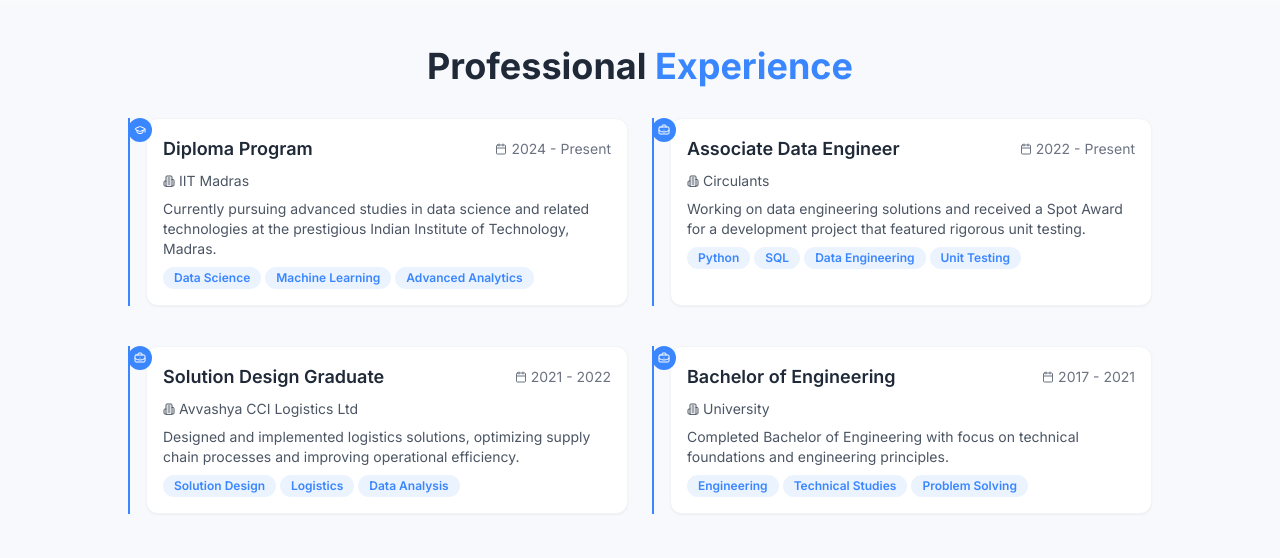
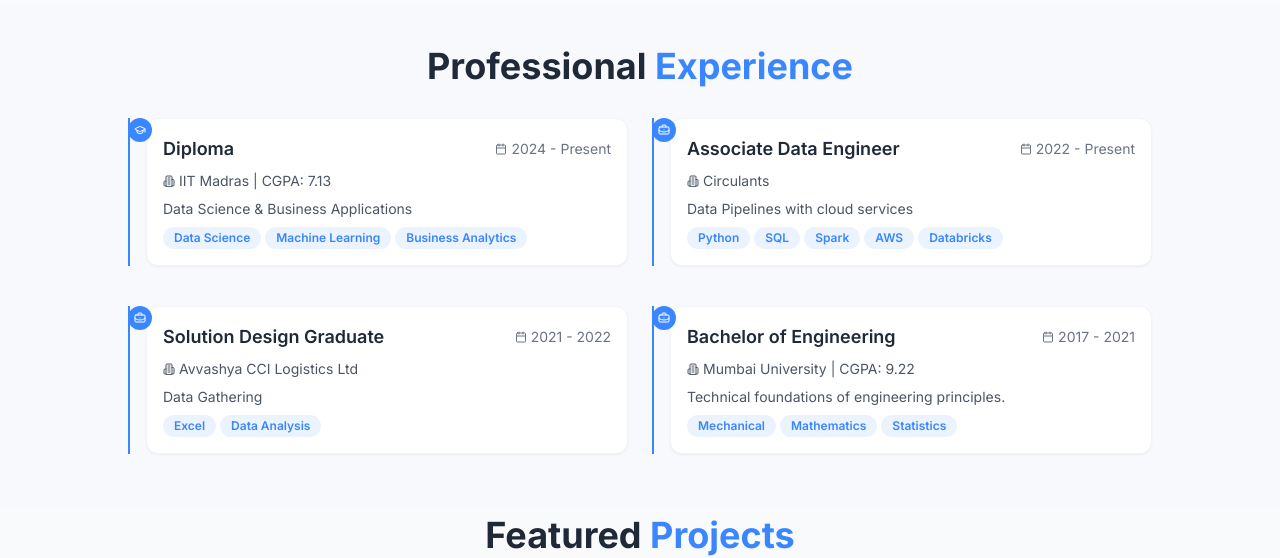
Before and after one commit to rap2rapesh/portfolio_website, a React (Vite) app: page / in a window 1280 px wide. Shown: the part 1340-1898 px from the top of the page. Built offline with nearby package versions, Linux system fonts and the light colour scheme.

Commit message:
Update ExperienceSection.tsx
Updated Experience details

```diff
--- a/src/components/ExperienceSection.tsx
+++ b/src/components/ExperienceSection.tsx
@@ -62,31 +62,31 @@ const ExperienceSection = () => {
   const experiences = [
     {
       year: "2024 - Present",
-      title: "Diploma Program",
-      company: "IIT Madras",
-      description: "Currently pursuing advanced studies in data science and related technologies at the prestigious Indian Institute of Technology, Madras.",
-      skills: ["Data Science", "Machine Learning", "Advanced Analytics"]
+      title: "Diploma",
+      company: "IIT Madras | CGPA: 7.13",
+      description: "Data Science & Business Applications",
+      skills: ["Data Science", "Machine Learning", "Business Analytics"]
     },
     {
       year: "2022 - Present",
       title: "Associate Data Engineer",
       company: "Circulants",
-      description: "Working on data engineering solutions and received a Spot Award for a development project that featured rigorous unit testing.",
-      skills: ["Python", "SQL", "Data Engineering", "Unit Testing"]
+      description: "Data Pipelines with cloud services",
+      skills: ["Python", "SQL", "Spark", "AWS", "Databricks"]
     },
     {
       year: "2021 - 2022",
       title: "Solution Design Graduate",
       company: "Avvashya CCI Logistics Ltd",
-      description: "Designed and implemented logistics solutions, optimizing supply chain processes and improving operational efficiency.",
-      skills: ["Solution Design", "Logistics", "Data Analysis"]
+      description: "Data Gathering",
+      skills: ["Excel", "Data Analysis"]
     },
     {
       year: "2017 - 2021",
       title: "Bachelor of Engineering",
-      company: "University",
-      description: "Completed Bachelor of Engineering with focus on technical foundations and engineering principles.",
-      skills: ["Engineering", "Technical Studies", "Problem Solving"]
+      company: "Mumbai University | CGPA: 9.22",
+      description: "Technical foundations of engineering principles.",
+      skills: ["Mechanical", "Mathematics", "Statistics"]
     }
   ];
 
```
